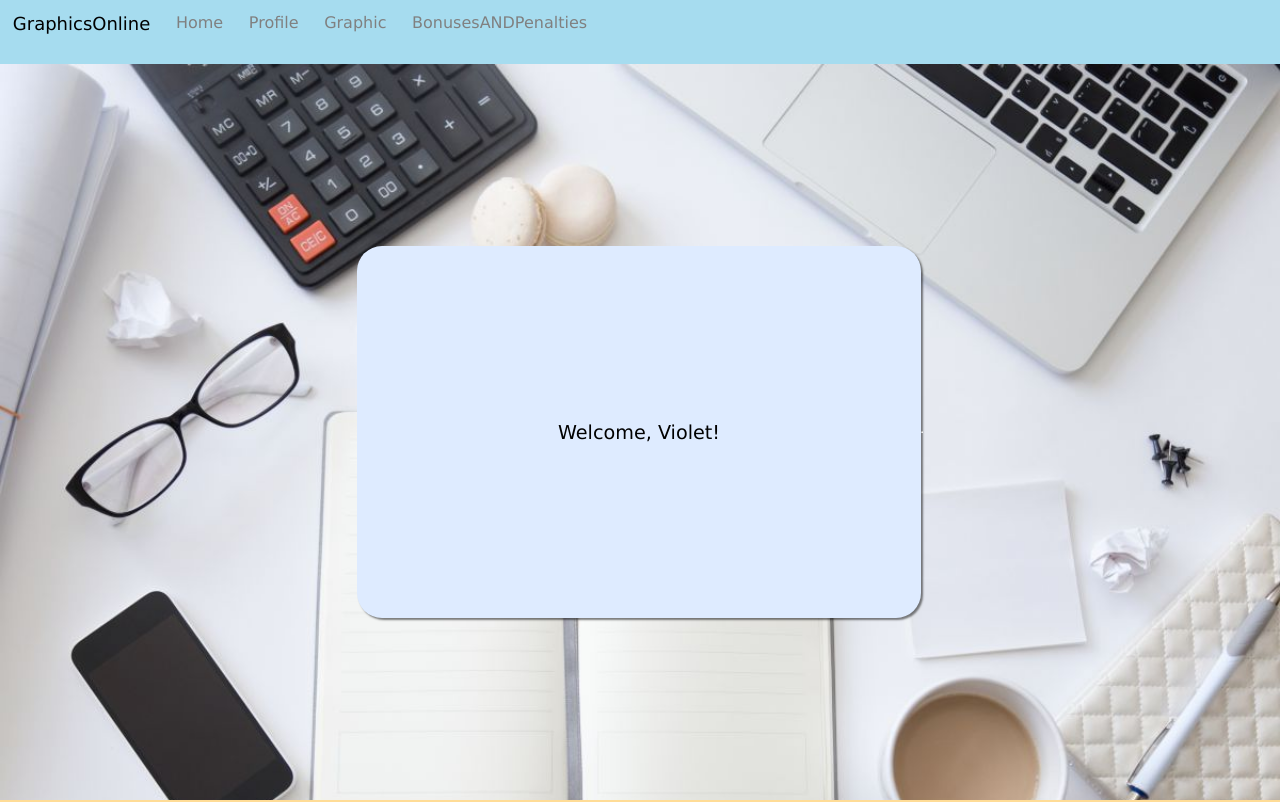
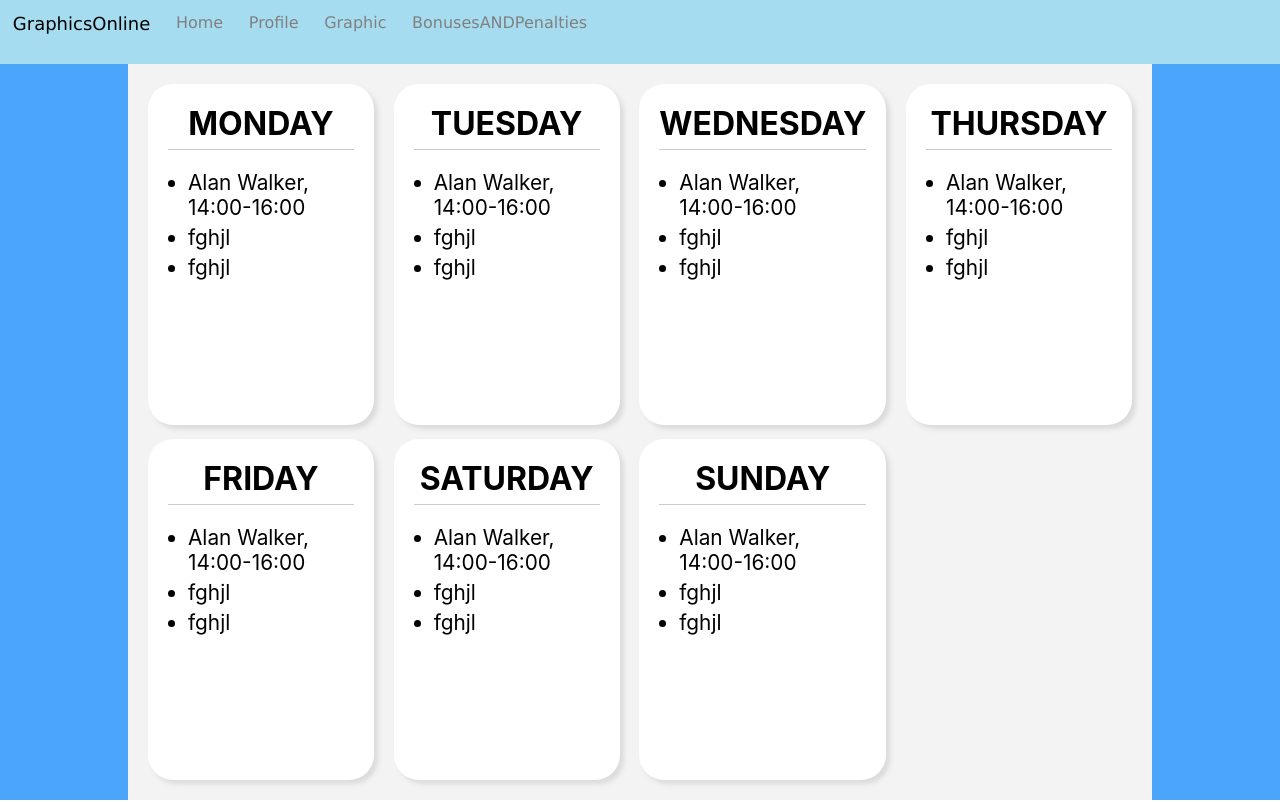
Before and after one commit to Madsora/graphics-omline, a React (Create React App) app in the folder graphics-online-react/: page /graphics in a window 1280 px wide. Shown: the top 802 px of the page. Built offline with nearby package versions, Linux system fonts and the light colour scheme.

Commit message:
Created graphic page with components

```diff
--- a/graphics-online-react/src/App.js
+++ b/graphics-online-react/src/App.js
@@ -7,6 +7,7 @@ import SignUpEmployer from "./components/SignUp/SignUpEmployer"
 import SignUpEmployee from "./components/SignUp/SignUpEmployee"
 import MainPage from './components/MainPage/MainPage';
 import HomePage from './components/HomePage/HomePage';
+import Graphics from './components/Graphics/Graphics';
 
 function App() {
   return (
@@ -18,6 +19,7 @@ function App() {
                   <Route path='/sign-up/employee' component={SignUpEmployee}/>
                   <Route path='/sign-up' component={SignUpMain}/>
                   <Route path='/profile' component={HomePage}/>
+                  <Route path='/graphics' component={Graphics}/>
                   <Route path='/' component={MainPage}/>
                 </Switch>
       </header>
--- /dev/null
+++ b/graphics-online-react/src/components/GraphicComponent/GraphicComponent.js
@@ -0,0 +1,25 @@
+import React, { Component } from "react";
+import styles from './GraphicComponent.module.scss'
+
+export default class Graphics extends Component{
+    constructor(props)
+    {
+        super(props);
+        this.state = {}
+    }
+    render()
+    {
+        return(
+            <div className={styles['graphic-component-wrapper']}>
+                <h1 align="center">{this.props.day}</h1>
+                <div className={styles['workers-list-block']}>
+                    <ul>
+                        <li>Alan Walker, 14:00-16:00</li>
+                        <li>fghjl</li>
+                        <li>fghjl</li>
+                    </ul>
+                </div>
+            </div>
+        )
+    }
+}
--- /dev/null
+++ b/graphics-online-react/src/components/GraphicComponent/GraphicComponent.module.scss
@@ -0,0 +1,26 @@
+*{
+    margin: 0;
+    padding: 0;
+}
+.graphic-component-wrapper{
+    display: grid;
+    grid-template-rows: 15% 1fr;
+    background-color: #ffffff;
+    box-shadow: 4px 4px 4px  rgba(197, 197, 197, 0.5);
+    border-radius:25px;
+    padding: 20px;
+    .workers-list-block{
+        grid-row: 2;
+        padding: 20px;
+        border-top:1px solid #cccccc;
+        ul{
+            li{
+                font-size: 1.3rem;
+                margin-bottom: 5px;
+            }
+        }
+    }
+}
+.graphic-component-wrapper:hover{
+    box-shadow: 4px 4px 5px  rgba(110, 110, 110, 0.5);
+}
--- /dev/null
+++ b/graphics-online-react/src/components/Graphics/Graphics.js
@@ -0,0 +1,29 @@
+import React, { Component } from "react";
+import styles from './Graphics.module.scss'
+import Navbar from '../Navbar/Navbar'
+import GraphicComponent from '../GraphicComponent/GraphicComponent'
+
+export default class Graphics extends Component{
+    constructor(props)
+    {
+        super(props);
+        this.state = {weekArray:['MONDAY', 'TUESDAY', 'WEDNESDAY', 'THURSDAY', 'FRIDAY', 'SATURDAY', 'SUNDAY'],
+        workersArray: [{worker:"First",time:"00:00-00:00"},{worker:"Second",time:"00:00-00:00"},{worker:"Third",time:"00:00-00:00"}]}
+    }
+    render()
+    {
+        return(
+            <div className={styles.wrapper}>
+                <Navbar/>
+                <div className={styles["main-content-wrapper"]}>
+                {
+                    this.state.weekArray.map((val,i) =>{
+                          return(
+                              <GraphicComponent  day={val} />
+                            )}
+                    )}
+                </div>
+            </div>
+        )
+    }
+}
--- /dev/null
+++ b/graphics-online-react/src/components/Graphics/Graphics.module.scss
@@ -0,0 +1,27 @@
+*
+{
+    margin: 0;
+    padding: 0;
+}
+$color-primary: #4ba5fa;
+
+.wrapper{
+    display: grid;
+    grid-template-columns: 10% 1fr 10%;
+    grid-template-rows: 8vh 1fr;
+    height: 100vh;
+    width: 100vw;
+    background-color: $color-primary;
+    .main-content-wrapper{
+        padding: 20px;
+        display: grid;
+        grid-column: 2;
+        grid-row: 2;
+        grid-template-columns: repeat(4, 1fr);
+        grid-template-rows: repeat(2, 1fr);
+        grid-row-gap: 2%;
+        grid-column-gap: 2%;
+        background-color: #f3f3f3;
+
+    }
+}
```
